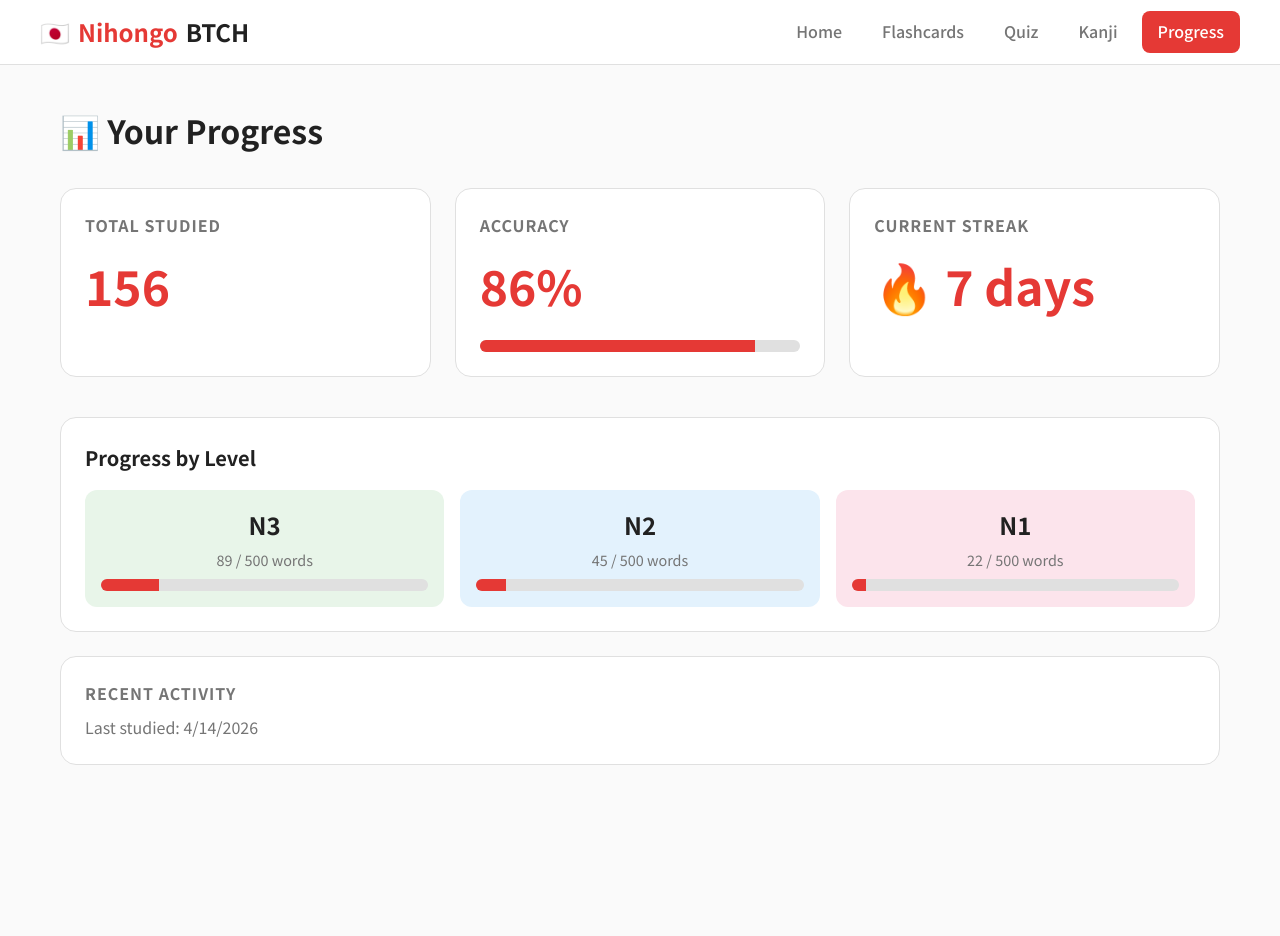
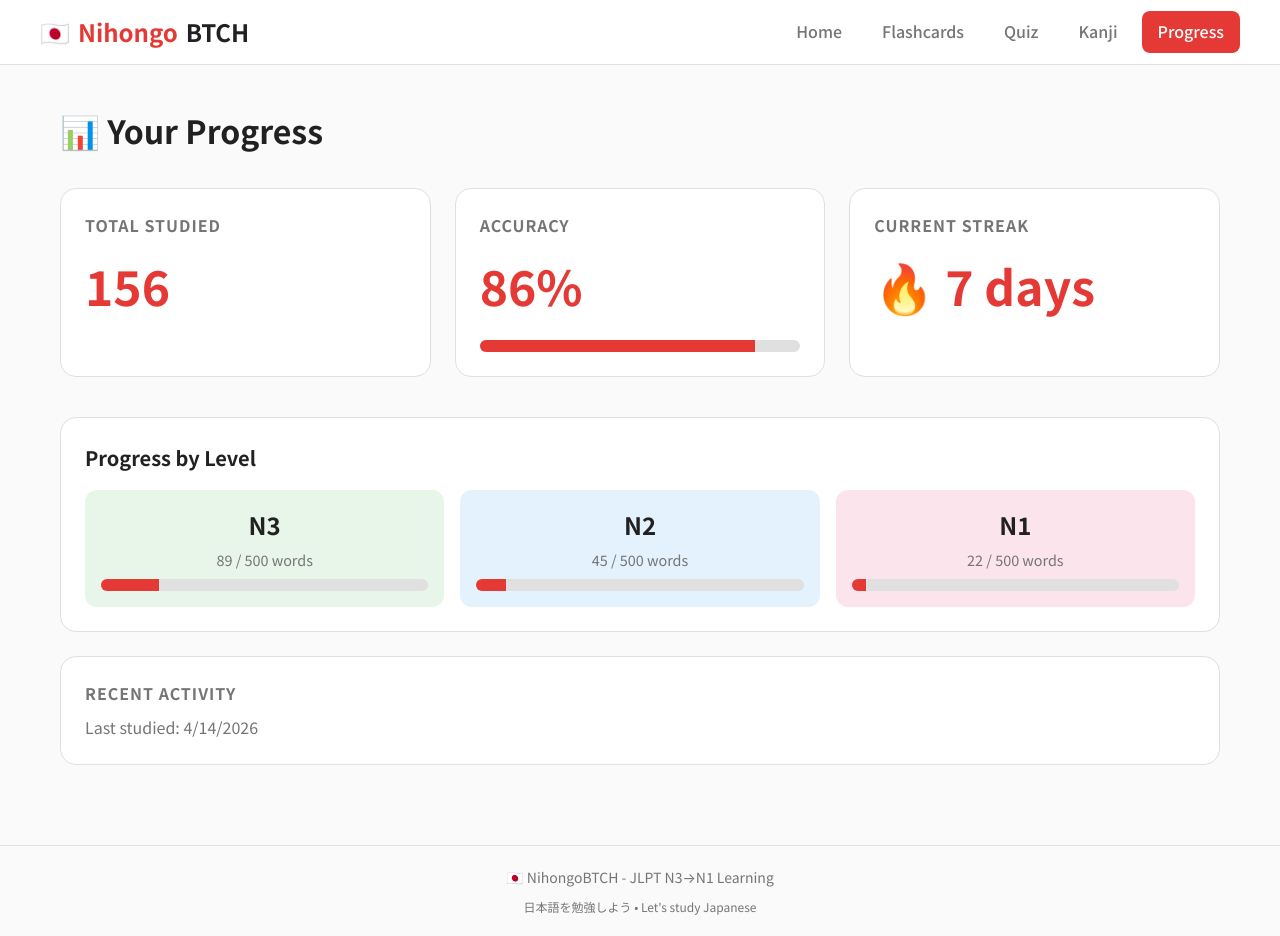
Before and after one commit to nafiuljp-crypto/nihongobtch, a React (Vite) app: page /#/progress in a window 1280 px wide. Before the commit the page ends 805 px from the top, so only its background shows below. Built offline with nearby package versions, Linux system fonts and the light colour scheme.

Commit message:
Add footer component

```diff
--- a/src/App.jsx
+++ b/src/App.jsx
@@ -1,5 +1,6 @@
 import { HashRouter as Router, Routes, Route } from 'react-router-dom';
 import Navbar from './components/Navbar';
+import Footer from './components/Footer';
 import Home from './pages/Home';
 import Flashcards from './pages/Flashcards';
 import Quiz from './pages/Quiz';
@@ -20,6 +21,7 @@ function App() {
             <Route path="/progress" element={<Progress />} />
           </Routes>
         </main>
+        <Footer />
       </div>
     </Router>
   );
--- /dev/null
+++ b/src/components/Footer.jsx
@@ -0,0 +1,17 @@
+const Footer = () => (
+  <footer style={{
+    textAlign: 'center',
+    padding: '20px',
+    borderTop: '1px solid var(--border)',
+    marginTop: '40px',
+    color: 'var(--text-secondary)'
+  }}>
+    <p style={{ fontSize: '0.875rem' }}>
+      🇯🇵 NihongoBTCH - JLPT N3→N1 Learning
+    </p>
+    <p style={{ fontSize: '0.75rem', marginTop: '8px' }}>
+      日本語を勉強しよう • Let's study Japanese
+    </p>
+  </footer>
+);
+export default Footer;
```
Also changed, not shown: 3 other files (tests, documents, lock files or other folders).
